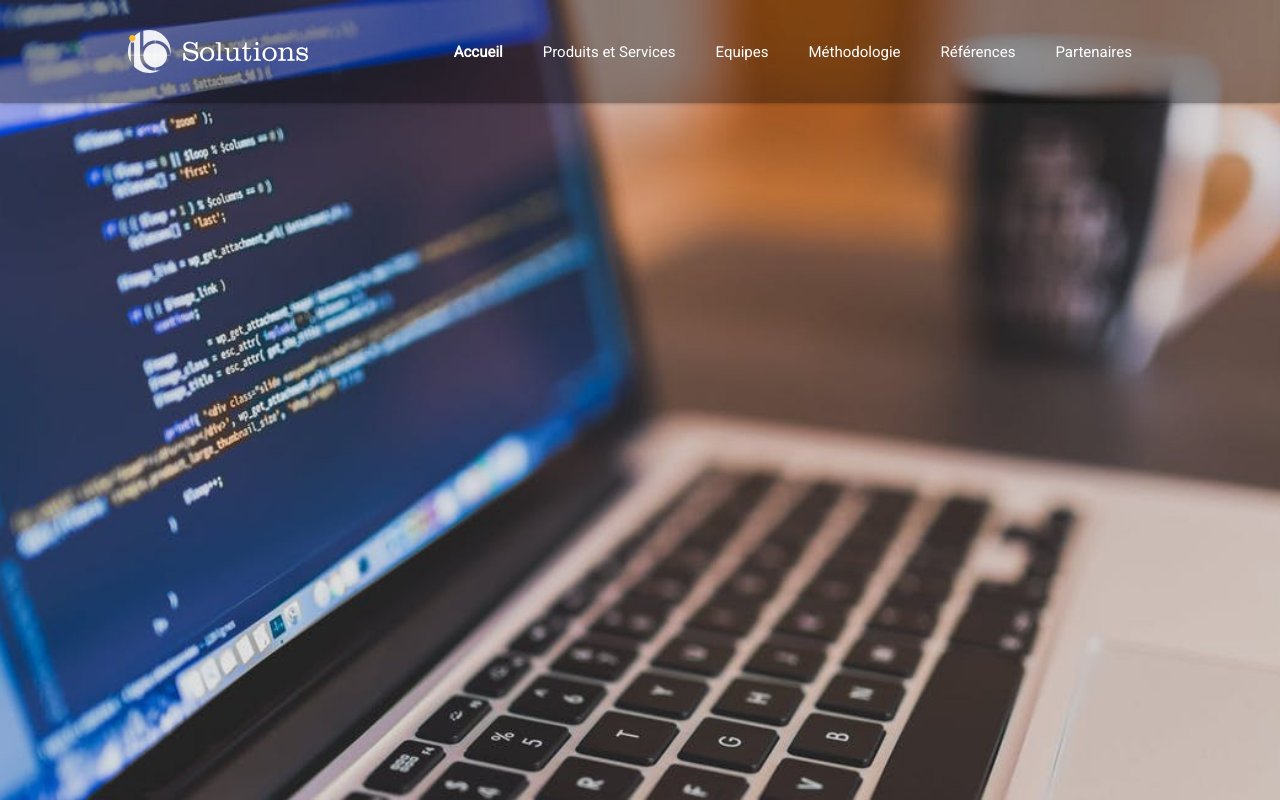
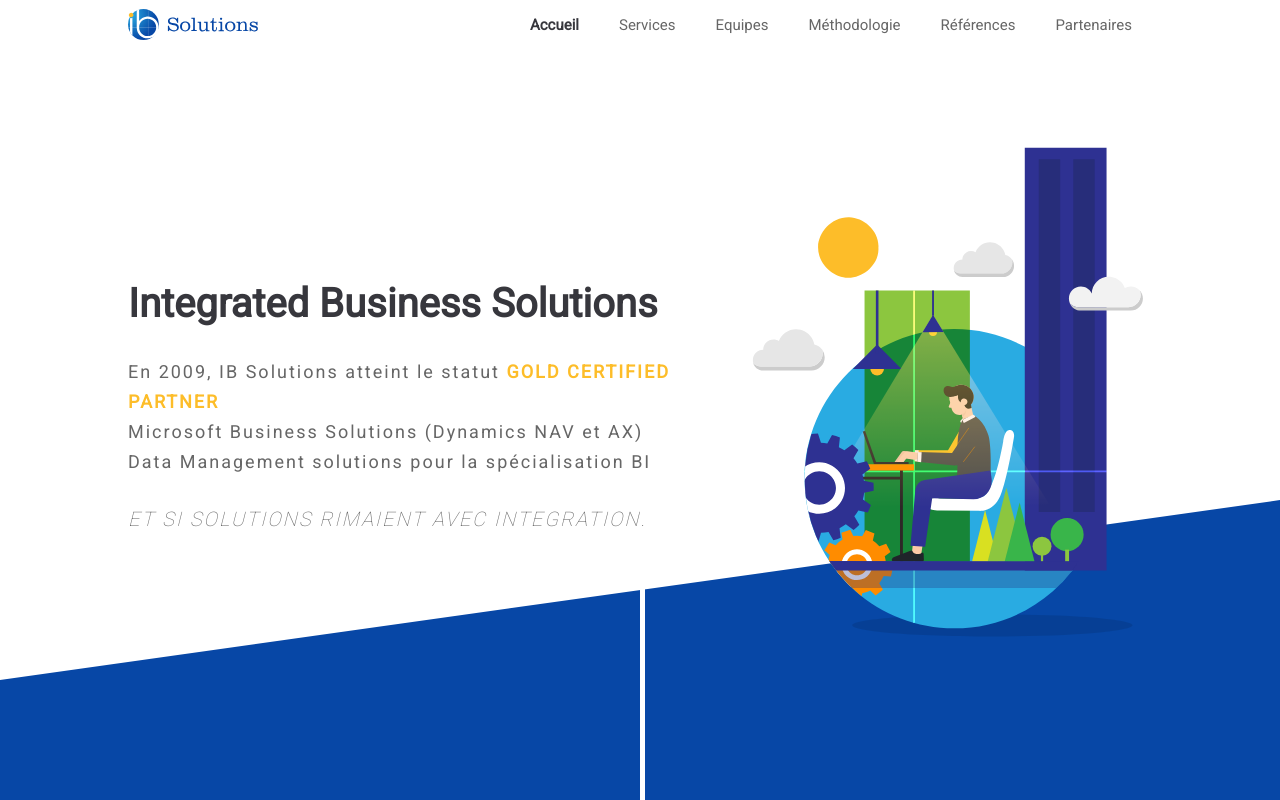
Before and after one commit to vadempur/ibs-ui, a React (Create React App) app: page / in a window 1280 px wide. Shown: the top 800 px of the page. Built offline with nearby package versions, Linux system fonts and the light colour scheme.

Commit message:
finished slide behavious and restart the sun animation

```diff
--- a/src/App.js
+++ b/src/App.js
@@ -1,57 +1,92 @@
-import React, { Component } from "react";
+import React, { useState, useEffect, useRef } from "react";
 import "./App.css";
 import Header from "./components/Header/Header";
 import Page1 from "./components/Page1/Page1";
 import Banner from "./components/Banner/Banner";
 import Slide from "./components/Slide";
-
+import { useEventListener } from "./customHooks";
 import hat from "./hard-hat.svg";
 
-class App extends Component {
-  constructor(props) {
-    super(props);
+let startX,
+  startY,
+  dist,
+  threshold = 80; //required min distance traveled to be considered swipe
+function App() {
+  const [slideVisible, setSlideVisible] = useState(true);
+  const slide_container = useRef();
+  const banner_container = useRef();
 
+  const handleTouchEnd = e => {
+    var touchobj = e.changedTouches[0];
+    dist = touchobj.pageY - startY; // get total dist traveled by finger while in contact with surface
+    let not_so_horizontal = Math.abs(touchobj.pageX - startX) <= 100;
+
+    if (slideVisible) {
+      var hideTheSlide = dist < 0 && Math.abs(dist) >= threshold && not_so_horizontal;
+      if (hideTheSlide) {
+        setSlideVisible(false);
       }
+    } else {
+      var scrolledOnTop = dist > 0 && dist >= threshold && not_so_horizontal && window.scrollY <= 0;
 
-  componentDidMount() {
-    // window.addEventListener("wheel", (e) => {
-    //   if (!this.state.scrolledDown) {
-    //     if(e.deltaY > 0){
-    //       setTimeout(()=>{
-    //         this.setState({ scrolledDown: true });
-    //       },300);
-    //     }
-    //   }
-    // });
+      if (scrolledOnTop) {
+        setTimeout(() => {
+          setSlideVisible(true);
+        }, 300);
+      }
+    }
+  };
+  const handleTouchStart = e => {
+    var touchobj = e.changedTouches[0];
+    dist = 0;
+    startX = touchobj.pageX;
+    startY = touchobj.pageY;
+  };
 
-    // window.addEventListener("scroll" , ()=>{
-    //   if(this.state.scrolledDown){
-    //     const top = window.scrollY;
-    //     if(top<1){
-    //       this.setState({ scrolledDown: false });
-    //     }
-    //   }
-    // })
+  useEventListener("touchstart", handleTouchStart, banner_container.current);
+  useEventListener("touchend", handleTouchEnd, banner_container.current);
+
+  useEventListener("touchstart", handleTouchStart, slide_container.current);
+  useEventListener("touchend", handleTouchEnd, slide_container.current);
+
+  useEventListener("wheel", e => {
+    if (slideVisible) {
+      if (e.deltaY > 0) {
+        setTimeout(() => {
+          setSlideVisible(false);
+        }, 300);
       }
+    } else {
+      if (e.deltaY < 0 && window.scrollY <= 0) {
+        setTimeout(() => {
+          setSlideVisible(true);
+        }, 300);
+      }
+    }
+  });
 
-  componentWillUnmount() {}
+  useEventListener("keyup", e => {
+    if (e.key === "ArrowDown" && slideVisible) setSlideVisible(false);
+    if (e.key === "ArrowUp" && !slideVisible && window.scrollY <= 0) setSlideVisible(true);
+  });
 
-  render() {
+  useEventListener("scroll", () => {
+    if(slideVisible &&  window.scrollY > 0) setSlideVisible(false);
+  });
 
   return (
     <div className="App">
-        <Header />
-        <Banner />
+      <Header light={slideVisible} />
+      <Banner getRef={banner_container} replay={!slideVisible}/>
       <Page1 />
       <div id="constraction" className="on-construction">
         <img width="100px" src={hat} alt="hat" />
         <p>Site en construction</p>
       </div>
       {/* <Letter/> */}
-        <Slide />
+      <Slide getRef={slide_container} isHidden={!slideVisible} />
     </div>
   );
 }
-}
 
 export default App;
--- a/src/components/Banner/Banner.jsx
+++ b/src/components/Banner/Banner.jsx
@@ -1,27 +1,37 @@
-import React from "react";
+import React, { useState, useEffect } from "react";
 
-import DiagonalFloor from './DiagonalFloor/DiagonalFloor'
-import Illustration from './Illustration/Illustration'
+import DiagonalFloor from "./DiagonalFloor/DiagonalFloor";
+import Illustration from "./Illustration/Illustration";
 import "./Banner.css";
-import {useMobile} from '../../customHooks'
+import { useMobile } from "../../customHooks";
 
-function Banner() {
-
+function Banner({ getRef, replay }) {
+  const [play, setPlay] = useState(true);
   const isMobile = useMobile(1080);
 
+  useEffect(() => {
+    if (replay) {
+      setPlay(replay);
+    } else {
+      setTimeout(() => {
+        setPlay(replay);
+      }, 500);
+    }
+  }, [replay]);
+
   return (
-    <div className="banner-container">
-      { !isMobile &&  <DiagonalFloor />}
+    <div className="banner-container" ref={getRef}>
+      {!isMobile && <DiagonalFloor />}
       <div className="banner-left">
         <h1>Integrated Business Solutions</h1>
         <p>
-          En 2009, IB Solutions atteint le statut <b className='golden'>GOLD CERTIFIED PARTNER</b> <br />
+          En 2009, IB Solutions atteint le statut <b className="golden">GOLD CERTIFIED PARTNER</b> <br />
           Microsoft Business Solutions (Dynamics NAV et AX) <br />
           Data Management solutions pour la spécialisation BI
         </p>
         <h2>ET SI SOLUTIONS RIMAIENT AVEC INTEGRATION.</h2>
       </div>
-      <Illustration />
+      <Illustration replay={play} />
     </div>
   );
 }
--- a/src/components/Header/Header.css
+++ b/src/components/Header/Header.css
@@ -10,7 +10,12 @@
   z-index: 1000;
   transition: background-color 500ms;
   transition: padding 500ms;
-  box-shadow: 0px 0px 4px 0px rgba(0,0,0,0.35);
+  /* box-shadow: 0px 0px 4px 0px rgba(0,0,0,0.35); */
+}
+
+.logo{
+  transition: width 500ms;
+  cursor: pointer;
 }
 
 
--- a/src/components/Header/Header.jsx
+++ b/src/components/Header/Header.jsx
@@ -3,11 +3,10 @@
 import logo_light from "./logo-light.svg";
 import "./Header.css";
 import { useMobile, useEventListener } from "../../customHooks";
-function Header() {
+function Header({ light }) {
   const isMobile = useMobile(1080);
-  const [light, setIsLight] = useState(true);
   const [showMenu, setShowMenu] = useState(false);
-  // const [toggleSubMenu, setToggleSubMenu] = useState(-1);
+  const [toggleSubMenu, setToggleSubMenu] = useState(-1);
 
   useEffect(() => {
     if (!isMobile) {
@@ -28,39 +27,16 @@
     setShowMenu(!showMenu);
   }
 
-  useEventListener("wheel", e => {
-    if (light) {
-      if (e.deltaY > 0) {
-        setTimeout(() => {
-          setIsLight(false);
-        }, 300);
-      }
-    }
-  });
-  useEventListener("scroll", () => {
-    if (!light) {
-      const top = window.scrollY;
-      if (top < 1) {
-        setIsLight(true);
-      }
-    }
-  });
-
-  // const handleEnter = () => {
-  //   setToggleSubMenu(1);
-  // };
-  // const handleExit = () => {
-  //   setToggleSubMenu(-1);
-  // };
+  const handleEnter = () => {
+    setToggleSubMenu(1);
+  };
+  const handleExit = () => {
+    setToggleSubMenu(-1);
+  };
 
   return (
     <header className={`header-container ${light && "header-light-bg"}`}>
-      <img
-        width={light ? "180px" : "130px"}
-        src={light ? logo_light : logo}
-        alt={"logo"}
-        style={{ cursor: "pointer" }}
-      />
+      <img width={light ? "180px" : "130px"} src={light ? logo_light : logo} alt={"logo"} className={"logo"} />
 
       {isMobile && (
         <div className="hamburger" onClick={handleShowMenu}>
@@ -71,22 +47,18 @@
       )}
       {(showMenu || !isMobile) && (
         <ul className={`header-menu ${light && "header-light-txt"}`}>
-          <li
-            className="selected"
-            // onMouseEnter={handleEnter}
-            // onMouseLeave={handleExit}
-          >
+          <li className="selected">
             <a href="#constraction">Accueil</a>
-            {/* {toggleSubMenu === 1 && (
+          </li>
+          <li onMouseEnter={handleEnter} onMouseLeave={handleExit}>
+            <a href="#constraction">Services</a>
+            {toggleSubMenu === 1 && (
               <SubMenu>
                 <li> Lorem Ipsum </li>
                 <li> Lorem Ipsum </li>
                 <li> Lorem Ipsum </li>
               </SubMenu>
-            )} */}
-          </li>
-          <li>
-            <a href="#constraction">Produits et Services</a>
+            )}
           </li>
           <li>
             <a href="#constraction">Equipes</a>
@@ -106,26 +78,26 @@
   );
 }
 
-// function SubMenu(props) {
-//   return (
-//     <ul className="sub-home-menu">
-//       {props.children}
-//       <svg
-//         style={{
-//           position: "absolute",
-//           top: -5,
-//           zIndex: -1,
-//           transform: "rotate(-45deg)",
-//           boxShadow: "2px -2px 3px 0px rgba(0,0,0,.1)"
-//         }}
-//         width="15px"
-//         height="15px"
-//       >
-//         <path d="M0,0 20,0 20,20" fill="#fff" />
-//         {/* <rect width='20px' height='20px' fill='#f00' stroke='black' /> */}
-//       </svg>
-//     </ul>
-//   );
-// }
+function SubMenu(props) {
+  return (
+    <ul className="sub-home-menu">
+      {props.children}
+      <svg
+        style={{
+          position: "absolute",
+          top: -5,
+          zIndex: -1,
+          transform: "rotate(-45deg)",
+          boxShadow: "2px -2px 3px 0px rgba(0,0,0,.1)"
+        }}
+        width="15px"
+        height="15px"
+      >
+        <path d="M0,0 20,0 20,20" fill="#fff" />
+        {/* <rect width='20px' height='20px' fill='#f00' stroke='black' /> */}
+      </svg>
+    </ul>
+  );
+}
 
 export default Header;
--- a/src/components/Slide/index.js
+++ b/src/components/Slide/index.js
@@ -1,73 +1,50 @@
-import React, { useState, useEffect, useRef } from "react";
+import React, { useState } from "react";
 
 import Carousel from "react-slick";
 import "slick-carousel/slick/slick.css";
 import "slick-carousel/slick/slick-theme.css";
 import "./slide.css";
-import { useMobile, useEventListener } from "../../customHooks";
 import img1 from "../../assets/1.jpeg";
-import Hammer from "hammerjs";
-function Slide() {
-  const slide_container = useRef();
-  const [isHidden,setIsHidden] = useState(false);
-  const isMobile = useMobile(1080);
-  // const [toggleSubMenu, setToggleSubMenu] = useState(-1);
+import img2 from "../../assets/2.jpg";
+import { useEventListener } from "../../customHooks";
 
-  useEffect(() => {
-    // create a simple instance
-    // by default, it only adds horizontal recognizers
-    let mc = new Hammer(slide_container.current);
-    // let the pan gesture support all directions.
-    // this will block the vertical scrolling on a touch-device while on the element
-    mc.get("pan").set({ direction: Hammer.DIRECTION_UP });
-    // listen to events...
-    mc.on("panup", function(ev) {
-      setIsHidden(true);
-    });
-
-  }, []);
-
-  useEventListener("wheel", e => {
-    if (!isHidden) {
-      if (e.deltaY > 0) {
-        setIsHidden(true);
-      }
-    }
-  });
-
-  useEventListener("scroll", () => {
-    if (isHidden) {
-      const top = window.scrollY;
-      if (top < 1) {
-        setIsHidden(false);
-      }
-    }
-  });
-
-  // if (isHidden) {
-  //   document.body.style.overflow = "auto";
-  // } else {
-  //   document.body.style.overflow = "hidden";
-  // }
+function Slide({ isHidden, getRef }) {
+  if (isHidden) {
+    setTimeout(() => {
+      document.body.style.overflow = "auto";
+    }, 500);
+  } else {
+    document.body.style.overflow = "hidden";
+  }
 
   return (
-    <div ref={slide_container} className={`slide-container ${isHidden && "slide-hidden"}`}>
-      <Carousel dots={false} pauseOnHover={false} autoplay>
-        <div>
-          <img className="slide-img" width={window.innerWidth} height={window.innerHeight} src={img1} alt="slide_image" />
-        </div>
-        <div>
-          <img className="slide-img" width={window.innerWidth} height={window.innerHeight} src={img1} alt="slide_image" />
-        </div>
+    <div ref={getRef} className={`slide-container ${isHidden && "slide-hidden"}`}>
+      <Carousel dots={false} pauseOnHover={false} autoplay autoplaySpeed={6000}>
+        <SlideItem img={img1} title={"The standard Lorem"} description={"Lorem ipsum dolor sit amet, consectetur adipiscing elit"}/>
+        <SlideItem img={img2} title={" Ipsum passage since the 1500s ?"} description={"Excepteur sint occaecat cupidatat qui officia deserunt mollit anim id est laborum."} />
       </Carousel>
     </div>
   );
 }
 
-const SlideItem = ({ img }) => {
+const SlideItem = ({ img,title,description }) => {
+  const [width, setWidth] = useState(window.innerWidth);
+  const [height, setHeight] = useState(window.innerHeight);
+
+  useEventListener("resize", () => {
+    setWidth(window.innerWidth);
+    setHeight(window.innerHeight);
+  });
+
   return (
-    <div>
-      <img src={img} alt="slide_image" />
+    <div className="slide-item" style={{ width, height }}>
+      <img className="slide-img" src={img} alt="slide_image" />
+      <div className="slide-text">
+        <div>
+          <h1 className="slide-text-title">{title}</h1>
+          <p className="slide-text-description">{description}</p>
+        </div>
+      </div>
     </div>
   );
 };
--- a/src/components/Slide/slide.css
+++ b/src/components/Slide/slide.css
@@ -1,20 +1,73 @@
-.slide-container{
+.slide-container {
   position: fixed;
-  top:0;
+  top: 0;
   width: 100%;
   height: 100%;
   z-index: 999;
   transition: top 500ms;
 }
 
-.slide-img{
+.slide-img {
   object-fit: cover;
+  object-position: center center;
+  width: 100%;
+  height: 100%;
+  animation: example 15s infinite;
+  animation-timing-function: ease-in;
+  filter: brightness(.6);
 }
 
-.slide-hidden{
+@keyframes example {
+  0% {
+    transform: scale(1) rotate(0deg);
+  }
+  50% {
+    transform: scale(1.2) rotate(3deg);
+  }
+  100% {
+    transform: scale(1) rotate(0deg);
+  }
+}
+
+.slide-item {
+  overflow: hidden;
+  position: relative;
+}
+
+.slide-text{
+  z-index: 1020;
+  position: absolute;
+  left: 0;
+  top:0;
+  width: 100%;
+  height: 100%;
+  display: flex;
+  justify-content: center;
+  align-items: center;
+  color: white;
+  text-align: center;
+}
+.slide-text>div{
+  padding: 0 30px;
+}
+.slide-text-title{
+  font-size: 170%;
+  color: white;
+  margin-bottom: 15px;
+  max-width: 500px;
+}
+.slide-text-description{
+  font-size: 120%;
+  font-weight: 100;
+  color: white;
+  max-width: 500px;
+  text-transform: uppercase;
+}
+
+.slide-hidden {
   top: 100%;
 }
 
-.slick-slider{
-  height:100%;
+.slick-slider {
+  height: 100%;
 }
--- a/src/customHooks.jsx
+++ b/src/customHooks.jsx
@@ -1,7 +1,6 @@
-import {useState,useEffect,useRef} from 'react';
+import { useState, useEffect, useRef } from "react";
 
-function useMobile(width){
-
+export function useMobile(width) {
   const [isMobileSize, setIsMobileSize] = useState(false);
 
   useEffect(() => {
@@ -24,7 +23,7 @@
 
 // Hook
 // https://github.com/donavon/use-event-listener
-function useEventListener(eventName, handler, element = global){
+export function useEventListener(eventName, handler, element = global) {
   // Create a ref that stores handler
   const savedHandler = useRef();
 
@@ -55,9 +54,8 @@
     },
     [eventName, element] // Re-run if eventName or element changes
   );
-};
+}
 
-export {
-  useMobile,
-  useEventListener
-};
+export function map(value, start1, stop1, start2, stop2) {
+  return start2 + (stop2 - start2) * ((value - start1) / (stop1 - start1));
+}
--- a/src/index.css
+++ b/src/index.css
@@ -1,5 +1,5 @@
 
-@import url('https://fonts.googleapis.com/css?family=Roboto&display=swap');
+@import url('https://fonts.googleapis.com/css?family=Roboto:100,400&display=swap');
 
 :root {
   --primary:#0747A6;
```
Also changed, not shown: src/components/Banner/Illustration/Illustration.jsx (+8 -11 lines), src/assets/2.jpg (added). Lines whose indentation alone changed are shown as unchanged.
